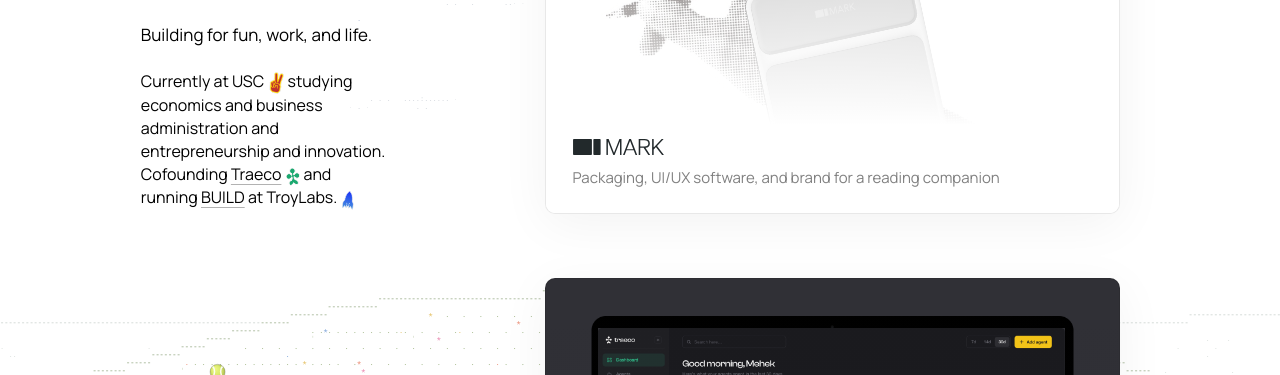
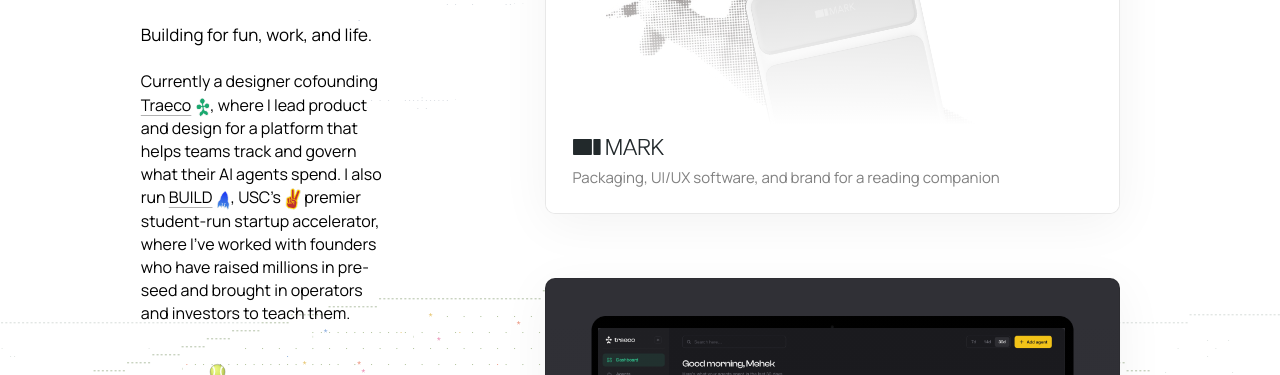
Before and after one commit to margaretluwena/portfolio, a Next.js app: page / in a window 1280 px wide. Shown: the part 345-720 px from the top of the page. Built offline with nearby package versions, Linux system fonts and the light colour scheme.

Commit message:
Home bio: Margaret's new paragraph (Traeco, BUILD at USC), OG description synced
Verbatim except "a design" -> "a designer" (dictation slip). Stickers stay:
fight on after USC's, Traeco after Traeco, TroyLabs after BUILD.

Co-Authored-By: Claude Fable 5.1 <noreply@anthropic.com>

```diff
--- a/app/layout.tsx
+++ b/app/layout.tsx
@@ -53,7 +53,7 @@ export const metadata: Metadata = {
     "Margaret Luwena. Building for fun, work, and life.",
   openGraph: {
     title: "Margaret Luwena",
-    description: "Building for fun, work, and life. USC. Cofounding Traeco. Running BUILD at TroyLabs.",
+    description: "Building for fun, work, and life. Cofounding Traeco, where teams track and govern what their AI agents spend. Running BUILD, USC's premier student-run startup accelerator.",
     url: "https://margaretluwena.net",
     siteName: "Margaret Luwena",
     type: "website",
--- a/components/shell/PortfolioShell.tsx
+++ b/components/shell/PortfolioShell.tsx
@@ -128,22 +128,16 @@ export default function PortfolioShell({ reveal, reduce, onWorksIndex }: { revea
             data-bio
             className="mt-12 max-w-[245px] space-y-6 text-body text-ink md:absolute md:top-[46vh] md:mt-0"
           >
-            {/* Margaret's copy verbatim (Figma 190:653, 2026-10-08): "USC"
-                in place of the full name, with the three hover stickers
-                (fight on / Traeco / TroyLabs) that pop out after their
-                word. Program links dropped (Margaret, 2026-10-08) - only the
-                venture links (Traeco, BUILD) remain; first line reads one
-                step larger than body, still a <p> */}
+            {/* Margaret's copy (2026-10-20), verbatim but for "a design" ->
+                "a designer" (a dictation slip, flagged to her). The three
+                hover stickers stay: fight on after USC, Traeco after Traeco,
+                TroyLabs after BUILD (its program). Venture links on Traeco
+                and BUILD; first line reads one step larger than body. */}
             <p className="text-[17px] leading-snug">
               Building for fun, work, and life.
             </p>
             <p>
-              Currently at{" "}
-              <StickerWord src="/assets/stickers/fight-on.svg" height="1.35em" tilt={-18}>
-                USC
-              </StickerWord>{" "}
-              studying economics and business administration and entrepreneurship and
-              innovation. Cofounding{" "}
+              Currently a designer cofounding{" "}
               <StickerWord src="/assets/stickers/traeco.svg" height="1.15em" tilt={14}>
                 <a
                   href="https://traeco.dev"
@@ -153,8 +147,10 @@ export default function PortfolioShell({ reveal, reduce, onWorksIndex }: { revea
                 >
                   Traeco
                 </a>
-              </StickerWord>{" "}
-              and running{" "}
+              </StickerWord>
+              , where I lead product and design for a platform that helps teams track and
+              govern what their AI agents spend. I also run{" "}
+              <StickerWord src="/assets/stickers/troylabs.svg" height="1.15em" tilt={-12}>
                 <a
                   href="https://www.troylabs.vc"
                   target="_blank"
@@ -162,11 +158,15 @@ export default function PortfolioShell({ reveal, reduce, onWorksIndex }: { revea
                   className="underline underline-offset-4 decoration-ink/30 hover:decoration-ink"
                 >
                   BUILD
-              </a>{" "}
-              at{" "}
-              <StickerWord src="/assets/stickers/troylabs.svg" height="1.15em" tilt={-12}>
-                TroyLabs.
+                </a>
               </StickerWord>
+              ,{" "}
+              <StickerWord src="/assets/stickers/fight-on.svg" height="1.35em" tilt={-18}>
+                USC’s
+              </StickerWord>{" "}
+              premier student-run startup accelerator, where I’ve worked with founders who
+              have raised millions in pre-seed and brought in operators and investors to
+              teach them.
             </p>
           </motion.div>
 
```
Also changed, not shown: 1 other file (tests, documents, lock files or other folders). Lines whose indentation alone changed are shown as unchanged.
